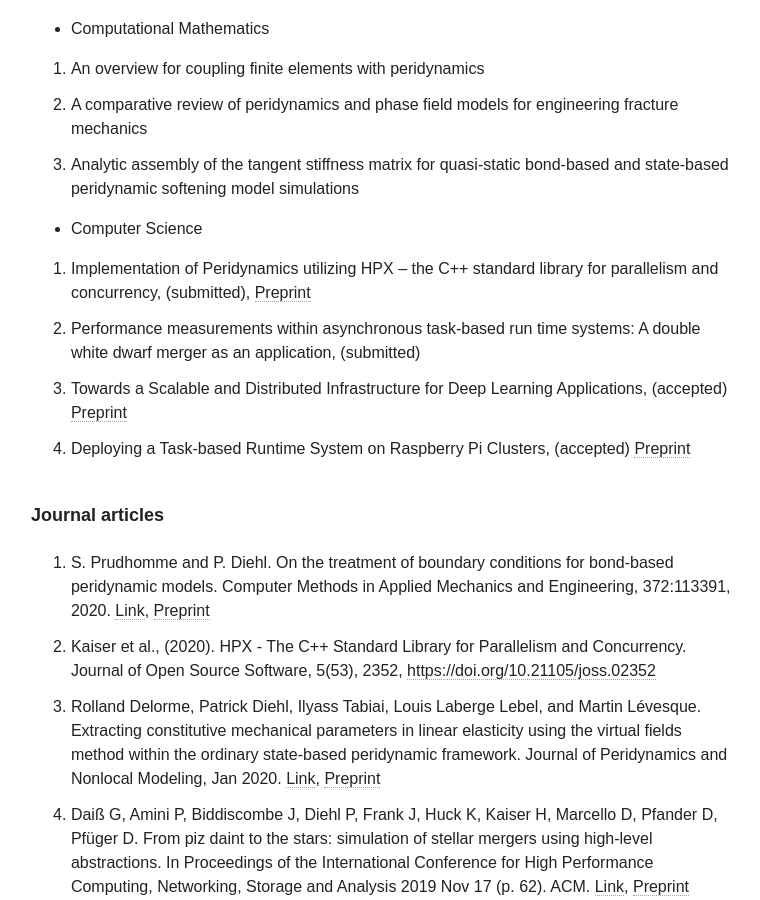
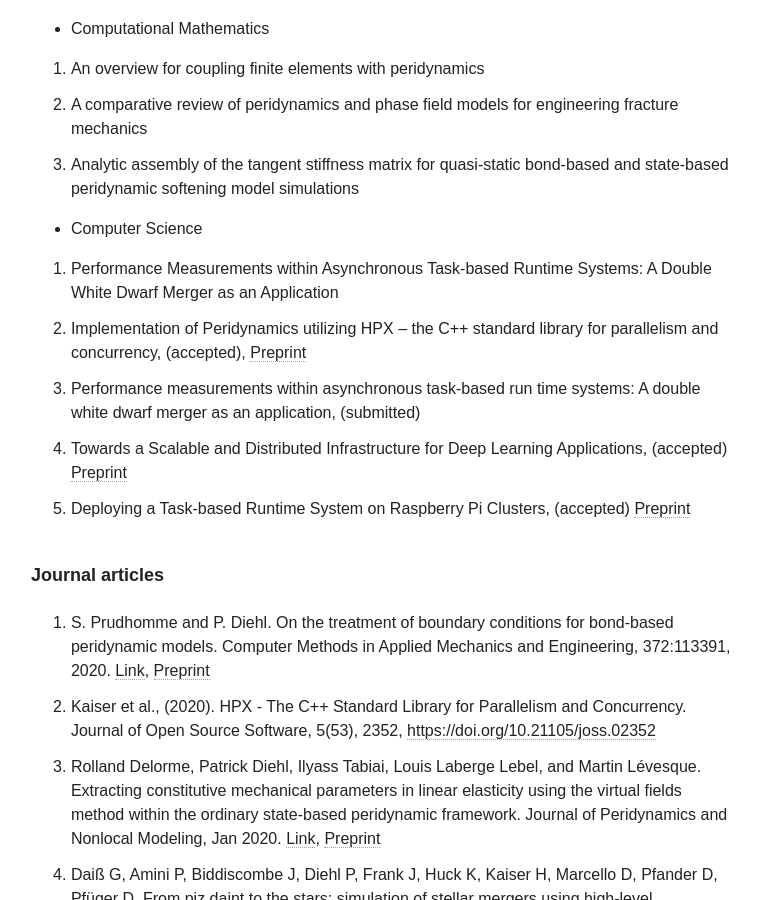
Before and after one commit to diehlpk/diehlpk.github.io, a Jekyll site: the page built from cv/index.md, in a window 1280 px wide and 900 px high, scrolled down 2392 px. Shown: the whole window, without its empty margins (255-1015 px from the left). Built offline with Jekyll 4.4.1, drawn with Linux system fonts in a browser that asks for light colours; nearby versions of some CDN libraries; some web fonts are replaced.

Commit message:
Add submitted paper

```diff
--- a/cv/index.md
+++ b/cv/index.md
@@ -74,7 +74,8 @@ Also available as [PDF document]({{ site.url }}/assets/grants.pdf).
 
 * Computer Science
 
-1. Implementation of Peridynamics utilizing HPX -- the C++ standard library for parallelism and concurrency, (submitted), [Preprint](https://arxiv.org/abs/1806.06917)
+1. Performance Measurements within Asynchronous Task-based Runtime Systems: A Double White Dwarf Merger as an Application
+1. Implementation of Peridynamics utilizing HPX -- the C++ standard library for parallelism and concurrency, (accepted), [Preprint](https://arxiv.org/abs/1806.06917)
 1. Performance measurements within asynchronous task-based run time systems: A double white dwarf merger as an application, (submitted)
 1. Towards a Scalable and Distributed Infrastructure for Deep Learning Applications, (accepted) [Preprint](https://arxiv.org/abs/2010.03012)
 1. Deploying a Task-based Runtime System on Raspberry Pi Clusters, (accepted) [Preprint](https://arxiv.org/abs/2010.04106)
```
